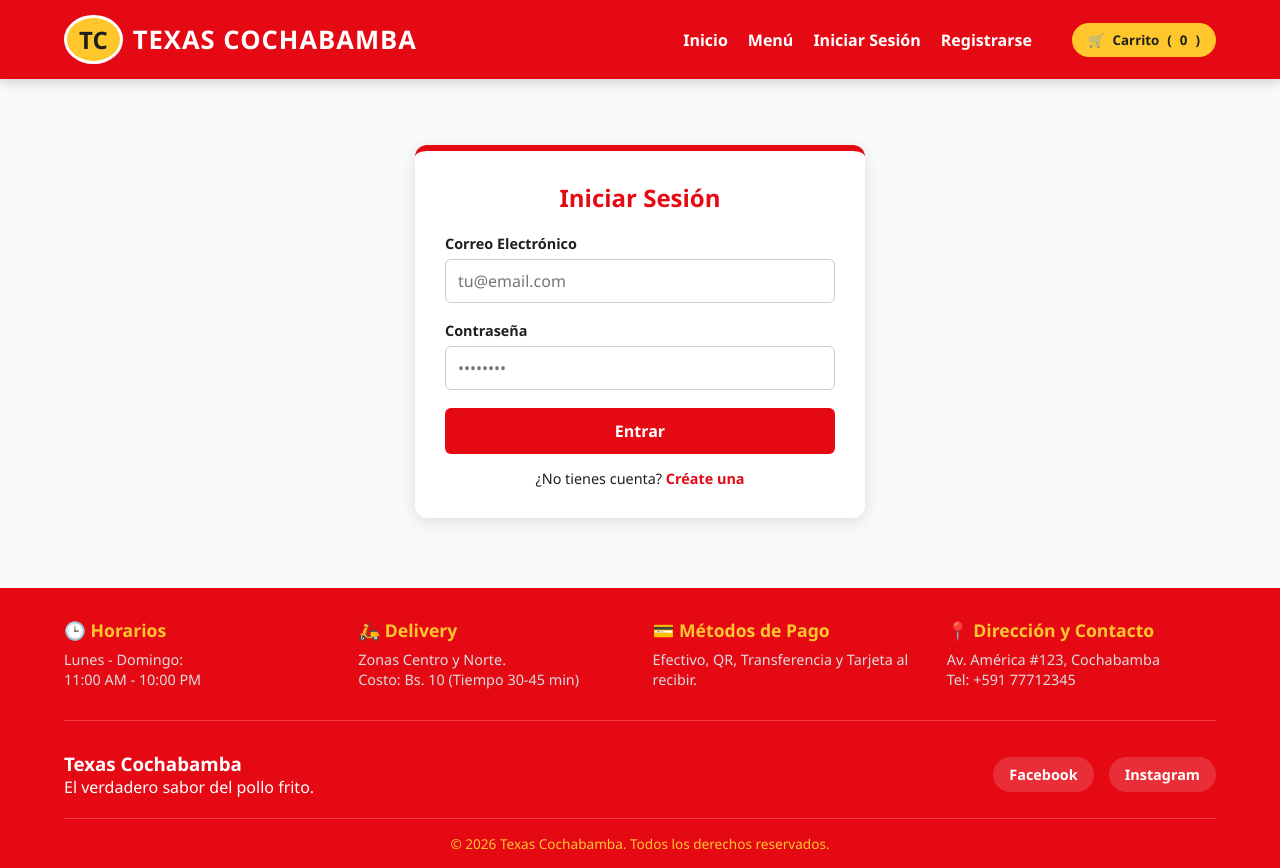
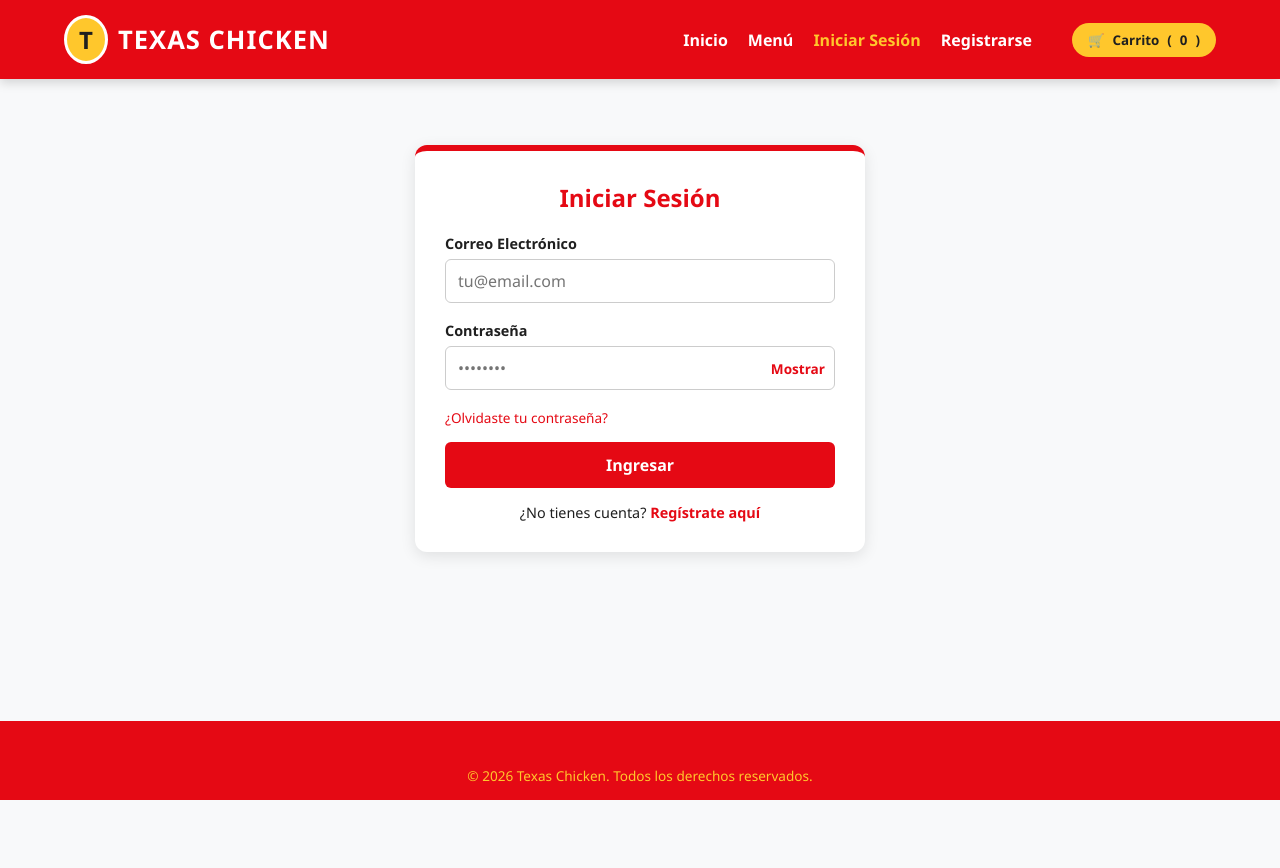
Before and after one commit to danifer2248/TEXAS_CHICKEN, a plain HTML site: page login.html in a window 1280 px wide. After the commit the page ends 800 px from the top, so only its background shows below. Drawn offline with Linux system fonts and the light colour scheme.

Commit message:
correccion login

```diff
--- a/login.html
+++ b/login.html
@@ -1,112 +1,87 @@
 <!DOCTYPE html>
 <html lang="es">
-
 <head>
   <meta charset="UTF-8">
   <meta name="viewport" content="width=device-width, initial-scale=1.0">
-    <title>Texas Cochabamba | Iniciar Sesión</title>
+  <title>Texas Chicken - Iniciar Sesión</title>
   <link rel="stylesheet" href="styles.css">
 </head>
-
 <body>
 
-    <!-- NAVBAR (Barra Fija) -->
   <nav class="navbar">
-        <a href="index.html" class="logo">
-            <div class="logo-badge">TC</div>
-            <div class="logo-text">Texas Cochabamba</div>
+    <a href="index.html" class="logo" aria-label="Página de inicio de Texas Chicken">
+      <span class="logo-badge">T</span>
+      <span class="logo-text">Texas Chicken</span>
     </a>
 
-        <!-- Enlaces de navegación (Se ocultan en móvil) -->
-        <ul class="nav-links" id="nav-links">
+    <button class="menu-toggle" id="mobile-menu" aria-label="Abrir menú de navegación" aria-expanded="false">☰</button>
+
+    <ul class="nav-links">
       <li><a href="index.html">Inicio</a></li>
       <li><a href="menu.html">Menú</a></li>
-            <li><a href="login.html" data-auth-link="login">Iniciar Sesión</a></li>
-            <li><a href="registro.html" data-auth-link="register">Registrarse</a></li>
-            <li><button class="btn-logout hidden" id="logout-btn" type="button">Cerrar sesión</button></li>
+      <li data-auth-link="login"><a href="login.html" class="active">Iniciar Sesión</a></li>
+      <li data-auth-link="register"><a href="registro.html">Registrarse</a></li>
+      <li><button id="logout-btn" class="btn-logout hidden">Cerrar Sesión</button></li>
     </ul>
 
-        <!-- Acciones Derecha: Menú y Carrito (Siempre visibles en móvil) -->
     <div class="nav-right-actions">
-            <!-- Botón Hamburguesa -->
-            <div class="menu-toggle" id="mobile-menu">☰</div>
-
-            <!-- Contenedor del carrito -->
       <div class="cart-container">
-                <button class="btn-cart" id="cart-btn">
-                    🛒 <span class="cart-text">Carrito</span> (<span id="cart-counter">0</span>)
+        <button class="btn-cart" id="cart-btn" aria-label="Carrito de compras">
+          🛒 <span class="cart-text-mobile-hide">Carrito</span> (<span id="cart-counter">0</span>)
         </button>
         <div class="cart-dropdown" id="cartDropdown">
           <h4>Tu Pedido</h4>
           <ul class="cart-items-list" id="cartItemsList"></ul>
-                    <div class="cart-total">Total: Bs.<span id="cartTotal">0.00</span></div>
+          <div class="cart-total">Total: Bs. <span id="cartTotal">0.00</span></div>
         </div>
       </div>
     </div>
   </nav>
 
-    <!-- CONTENIDO PRINCIPAL -->
   <main class="main-container">
-        <section class="page-section">
-            <div class="form-container">
+    <div class="form-container page-section">
       <h2>Iniciar Sesión</h2>
-                <form id="form-login">
+
+      <!-- P2: Explicación previa en caso de ser redirigido sin sesión -->
+      <div id="login-alert" class="hidden" style="background-color: #fff3cd; color: #856404; padding: 10px; border-radius: 6px; margin-bottom: 15px; font-size: 0.9rem;"></div>
+
+      <form id="form-login" novalidate>
         <div class="form-group">
-                        <label for="login-email">Correo Electrónico</label>
-                        <input type="email" id="login-email" placeholder="tu@email.com" required>
+          <label for="email">Correo Electrónico</label>
+          <input type="email" id="email" required placeholder="tu@email.com">
+          <span class="error-msg"></span>
         </div>
+
         <div class="form-group">
-                        <label for="login-password">Contraseña</label>
-                        <input type="password" id="login-password" placeholder="••••••••" required>
+          <label for="password">Contraseña</label>
+          <div class="password-field-wrapper">
+            <input type="password" id="password" required placeholder="••••••••">
+            <!-- P2: Opción para mostrar/ocultar contraseña -->
+            <button type="button" class="btn-toggle-password">Mostrar</button>
           </div>
-                    <button type="submit" class="btn-submit">Entrar</button>
+          <span class="error-msg"></span>
+        </div>
+
+        <!-- P2: Recuperación de contraseña -->
+        <div class="form-options">
+          <a href="#" class="forgot-link" onclick="alert('Instrucciones enviadas a tu correo para restablecer la contraseña.'); return false;">¿Olvidaste tu contraseña?</a>
+        </div>
+
+        <button type="submit" class="btn-submit">Ingresar</button>
       </form>
 
-                <!-- ENLACE A REGISTRO -->
-                <p class="register-redirect">
-                    ¿No tienes cuenta? <a href="registro.html">Créate una</a>
-                </p>
+      <div class="register-redirect">
+        ¿No tienes cuenta? <a href="registro.html">Regístrate aquí</a>
       </div>
-        </section>
+    </div>
   </main>
 
-    <!-- FOOTER -->
   <footer>
-        <div class="footer-info">
-            <div class="info-box">
-                <h4>🕒 Horarios</h4>
-                <p>Lunes - Domingo:<br>11:00 AM - 10:00 PM</p>
-            </div>
-            <div class="info-box">
-                <h4>🛵 Delivery</h4>
-                <p>Zonas Centro y Norte.<br>Costo: Bs. 10 (Tiempo 30-45 min)</p>
-            </div>
-            <div class="info-box">
-                <h4>💳 Métodos de Pago</h4>
-                <p>Efectivo, QR, Transferencia y Tarjeta al recibir.</p>
-            </div>
-            <div class="info-box">
-                <h4>📍 Dirección y Contacto</h4>
-                <p>Av. América #123, Cochabamba<br>Tel: +591 77712345</p>
-            </div>
-        </div>
-        <div class="footer-content">
-            <div>
-                <h3>Texas Cochabamba</h3>
-                <p>El verdadero sabor del pollo frito.</p>
-            </div>
-            <div class="social-links">
-                <a href="https://www.facebook.com/p/TEXAS-Cochabamba-61589347496199/" target="_blank"
-                    rel="noopener">Facebook</a>
-                <a href="https://www.instagram.com/texascbba/" target="_blank" rel="noopener">Instagram</a>
-            </div>
-        </div>
     <div class="copyright">
-            &copy; 2026 Texas Cochabamba. Todos los derechos reservados.
+      &copy; 2026 Texas Chicken. Todos los derechos reservados.
     </div>
   </footer>
 
   <script src="script.js"></script>
 </body>
-
 </html>
```
Lines whose indentation alone changed are shown as unchanged.
